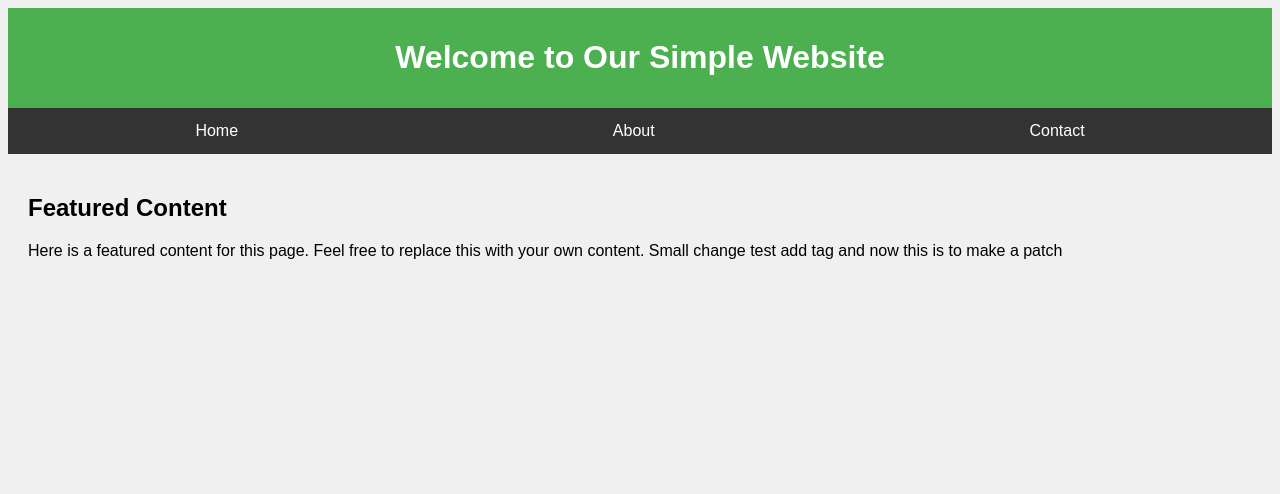
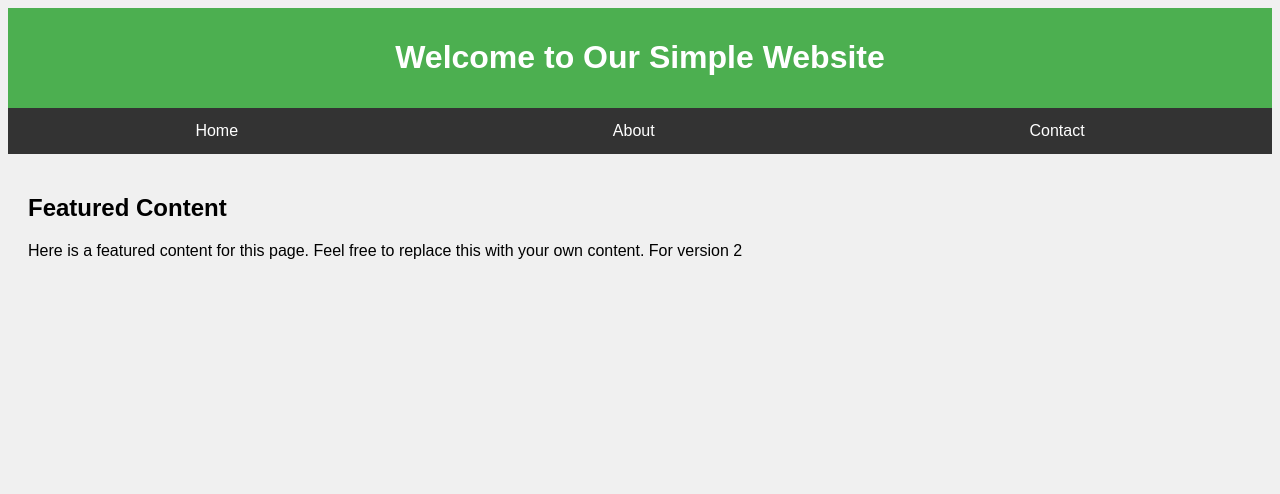
Before and after one commit to WSU-kduncan/f23cicd-JohnSteimle, a PHP site: page / in a window 1280 px wide. Shown: the top 494 px of the page. Run offline with PHP 8.4, Linux system fonts and the light colour scheme.

Commit message:
version 2

```diff
--- a/html/index.php
+++ b/html/index.php
@@ -19,7 +19,7 @@
 
     <main>
         <h2>Featured Content</h2>
-        <p>Here is a featured content for this page. Feel free to replace this with your own content. Small change test add tag and now this is to make a patch</p>
+        <p>Here is a featured content for this page. Feel free to replace this with your own content. For version 2</p>
     </main>
 
     <footer>
```
